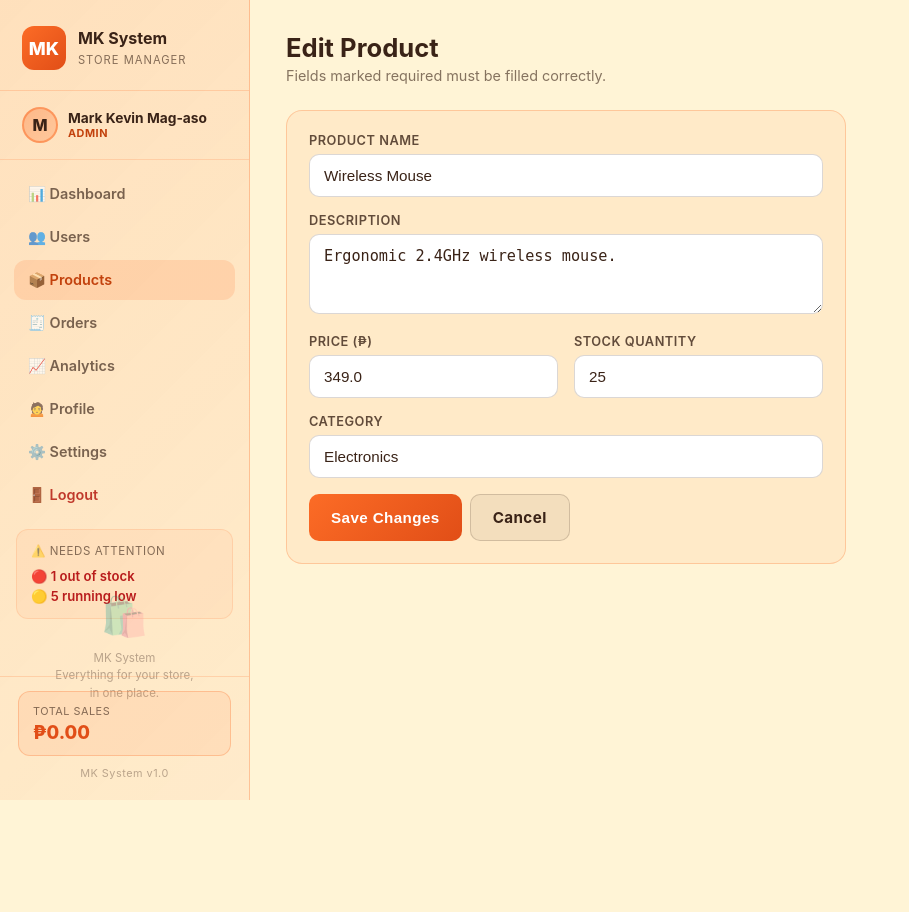
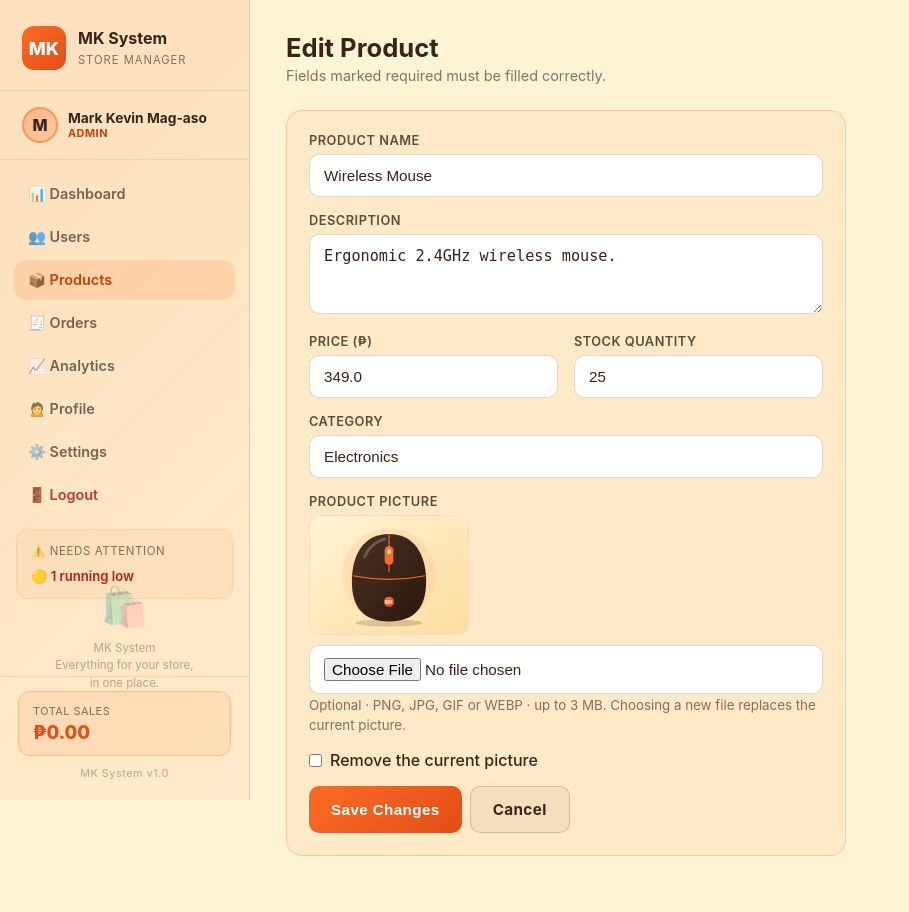
Before and after one commit to markevin592-commits/My-E-Commerce-System, a Flask app: page /products/edit/1 in a window 1280 px wide. Shown: the whole page, without its empty margins (0-909 px from the left). Before the commit the page ends 800 px from the top, so only its background shows below. Run offline with Flask 3, Linux system fonts and the light colour scheme; the visitor is signed in with stand-in values (Sample User, id 1); some libraries are stand-ins or nearby versions.

Commit message:
Five products with pictures

```diff
--- a/app.py
+++ b/app.py
@@ -14,7 +14,9 @@ resets all data (by design - "Temporary Storage", no database).
 """
 
 from functools import wraps
+import os
 import re
+import uuid
 from flask import (
     Flask, render_template, request, redirect, url_for, session, flash, abort
 )
@@ -26,6 +28,7 @@ from models import DataStore, Order, seed
 app = Flask(__name__)
 app.secret_key = "change-this-secret-key-before-deploying"  # used to sign the session cookie
 csrf = CSRFProtect(app)  # every POST form now needs a valid {{ csrf_token() }} field
+app.config["MAX_CONTENT_LENGTH"] = 3 * 1024 * 1024  # reject uploads over 3 MB
 
 
 @app.errorhandler(CSRFError)
@@ -33,8 +36,66 @@ def handle_csrf_error(e):
     flash("Your session expired or that form was already submitted. Please try again.", "error")
     return redirect(request.referrer or url_for("index"))
 
+
+@app.errorhandler(413)
+def handle_file_too_large(e):
+    flash("That picture is too big — please keep it under 3 MB.", "error")
+    return redirect(request.referrer or url_for("index"))
+
+
 store = DataStore()
 seed(store)
+
+
+# ---------------------------------------------------------------------------
+# PRODUCT PICTURE UPLOADS
+# Like everything else in this project the files are temporary: they live in
+# static/uploads/ and are forgotten when the server's data resets.
+# ---------------------------------------------------------------------------
+
+UPLOAD_DIR = os.path.join(app.static_folder, "uploads")
+ALLOWED_IMAGE_EXT = {"png", "jpg", "jpeg", "gif", "webp"}
+
+
+def _looks_like_image(header):
+    """Check the file's first bytes (not just its name) so a renamed .exe/.txt is refused."""
+    return (
+        header.startswith(b"\x89PNG\r\n\x1a\n")
+        or header.startswith(b"\xff\xd8\xff")
+        or header[:6] in (b"GIF87a", b"GIF89a")
+        or (header[:4] == b"RIFF" and header[8:12] == b"WEBP")
+    )
+
+
+def save_product_image(file_storage):
+    """Validate and save an uploaded product picture.
+
+    Returns the path relative to /static (e.g. "uploads/ab12.png"), or None when
+    no file was chosen. Raises ValueError with a friendly message if it's not a
+    real image.
+    """
+    if not file_storage or not file_storage.filename:
+        return None
+    filename = file_storage.filename
+    ext = filename.rsplit(".", 1)[-1].lower() if "." in filename else ""
+    if ext not in ALLOWED_IMAGE_EXT:
+        raise ValueError("Product picture must be a PNG, JPG, GIF, or WEBP image.")
+    header = file_storage.stream.read(16)
+    file_storage.stream.seek(0)
+    if not _looks_like_image(header):
+        raise ValueError("That file doesn't look like a real image. Please choose a PNG, JPG, GIF, or WEBP.")
+    os.makedirs(UPLOAD_DIR, exist_ok=True)
+    saved_name = f"{uuid.uuid4().hex}.{ext}"
+    file_storage.save(os.path.join(UPLOAD_DIR, saved_name))
+    return f"uploads/{saved_name}"
+
+
+def remove_uploaded_image(image_path):
+    """Delete a previously uploaded picture. Bundled images (img/products/...) are never touched."""
+    if image_path and image_path.startswith("uploads/"):
+        target = os.path.join(UPLOAD_DIR, os.path.basename(image_path))
+        if os.path.isfile(target):
+            os.remove(target)
 
 
 # ---------------------------------------------------------------------------
@@ -388,6 +449,13 @@ def add_product():
             errors.append("Stock must be a whole number.")
             stock_val = 0
 
+        image_path = None
+        if not errors:
+            try:
+                image_path = save_product_image(request.files.get("image"))
+            except ValueError as e:
+                errors.append(str(e))
+
         if errors:
             for e in errors:
                 flash(e, "error")
@@ -395,7 +463,8 @@ def add_product():
 
         store.add_product(name=name, description=description, price=price_val,
                            stock=stock_val, category=category,
-                           created_by=current_user().username)
+                           created_by=current_user().username,
+                           image=image_path or "")
         flash(f"Product '{name}' added.", "success")
         return redirect(url_for("manage_products"))
 
@@ -435,13 +504,27 @@ def edit_product(product_id):
             errors.append("Stock must be a whole number.")
             stock_val = product.stock
 
+        new_image = None
+        if not errors:
+            try:
+                new_image = save_product_image(request.files.get("image"))
+            except ValueError as e:
+                errors.append(str(e))
+
         if errors:
             for e in errors:
                 flash(e, "error")
             return render_template("product_form.html", form=request.form, mode="edit", target=product)
 
-        store.update_product(product_id, name=name, description=description,
-                              price=price_val, stock=stock_val, category=category)
+        fields = dict(name=name, description=description, price=price_val,
+                      stock=stock_val, category=category)
+        if new_image:                                   # a new picture replaces the old one
+            remove_uploaded_image(product.image)
+            fields["image"] = new_image
+        elif request.form.get("remove_image") == "on":  # or the picture was explicitly removed
+            remove_uploaded_image(product.image)
+            fields["image"] = ""
+        store.update_product(product_id, **fields)
         flash("Product updated.", "success")
         return redirect(url_for("manage_products"))
 
@@ -452,7 +535,10 @@ def edit_product(product_id):
 @roles_required("admin", "staff")
 def delete_product(product_id):
     try:
+        product = store.get_product(product_id)
         store.delete_product(product_id)
+        if product:
+            remove_uploaded_image(product.image)
         flash("Product deleted.", "success")
     except ValueError as e:
         flash(str(e), "error")
--- a/requirements.txt
+++ b/requirements.txt
@@ -1,4 +1,3 @@
 Flask>=3.0
 Flask-WTF>=1.2
 Werkzeug>=3.0
-gunicorn>=21.2
--- a/static/css/style.css
+++ b/static/css/style.css
@@ -410,3 +410,26 @@ tr:last-child td { border-bottom: none; }
     .product-card .card-actions form,
     .product-card .card-actions .btn { width: 100%; flex: none; min-width: 0; }
 }
+
+/* ---------- Product pictures ---------- */
+.product-thumb {
+    width: 100%; aspect-ratio: 4 / 3; object-fit: cover; display: block;
+    border-radius: 12px; margin-bottom: 4px;
+    background: rgba(252,108,38,0.08);
+}
+.product-thumb.placeholder { display: flex; align-items: center; justify-content: center; font-size: 2.6rem; }
+
+/* small square thumbnails used inside tables (Products, Cart, Order review) */
+.row-thumb {
+    width: 44px; height: 44px; object-fit: cover; display: inline-block; vertical-align: middle;
+    border-radius: 8px; margin-right: 10px; background: rgba(252,108,38,0.08);
+}
+.row-thumb.placeholder { display: inline-flex; align-items: center; justify-content: center; font-size: 1.3rem; }
+
+/* Add/Edit Product form */
+.current-picture, .image-preview {
+    width: 160px; aspect-ratio: 4 / 3; object-fit: cover; display: block;
+    border-radius: 12px; border: 1px solid var(--card-border); background: #fff;
+}
+.current-picture { margin-bottom: 10px; }
+.image-preview { margin-top: 10px; }
--- a/templates/cart.html
+++ b/templates/cart.html
@@ -1,4 +1,5 @@
 {% extends "base.html" %}
+{% from "_macros.html" import product_image %}
 {% block title %}My Cart{% endblock %}
 {% block content %}
 <div class="page-header">
@@ -16,7 +17,7 @@
         <tbody>
         {% for row in items %}
             <tr>
-                <td>{{ row.product.name }}</td>
+                <td>{{ product_image(row.product, 'row-thumb') }}{{ row.product.name }}</td>
                 <td>₱{{ "%.2f"|format(row.product.price) }}</td>
                 <td>
                     <form method="POST" action="{{ url_for('update_cart', product_id=row.product.id) }}" class="qty-stepper" style="display:inline-flex;" onsubmit="return true;">
--- a/templates/dashboard_customer.html
+++ b/templates/dashboard_customer.html
@@ -1,4 +1,5 @@
 {% extends "base.html" %}
+{% from "_macros.html" import product_image %}
 {% block title %}My Dashboard{% endblock %}
 {% block content %}
 <div class="page-header">
@@ -46,6 +47,7 @@
         <div class="product-grid" id="featuredGrid">
             {% for p in products %}
             <div class="product-card">
+                {{ product_image(p) }}
                 <span class="cat-tag">{{ p.category }}</span>
                 <h4>{{ p.name }}</h4>
                 <div class="desc">{{ p.description }}</div>
--- a/templates/dashboard_staff.html
+++ b/templates/dashboard_staff.html
@@ -1,4 +1,5 @@
 {% extends "base.html" %}
+{% from "_macros.html" import product_image %}
 {% block title %}Staff Dashboard{% endblock %}
 {% block content %}
 <div class="page-header">
@@ -45,6 +46,7 @@
     <div class="product-grid">
         {% for p in products[:4] %}
         <div class="product-card">
+            {{ product_image(p) }}
             <h4>{{ p.name }}</h4>
             <div class="desc">{{ p.category }}</div>
             <div class="price">₱{{ "%.2f"|format(p.price) }}</div>
--- a/templates/order_review.html
+++ b/templates/order_review.html
@@ -1,4 +1,5 @@
 {% extends "base.html" %}
+{% from "_macros.html" import product_image %}
 {% block title %}Review Your Order{% endblock %}
 {% block content %}
 <div class="page-header">
@@ -16,7 +17,7 @@
             <thead><tr><th>Product</th><th>Unit Price</th><th>Qty</th><th>Subtotal</th></tr></thead>
             <tbody>
                 <tr>
-                    <td>{{ product.name }}</td>
+                    <td>{{ product_image(product, 'row-thumb') }}{{ product.name }}</td>
                     <td>₱{{ "%.2f"|format(product.price) }}</td>
                     <td>{{ quantity }}</td>
                     <td>₱{{ "%.2f"|format(subtotal) }}</td>
--- a/templates/product_form.html
+++ b/templates/product_form.html
@@ -9,7 +9,7 @@
 </div>
 
 <div class="panel form-card">
-    <form method="POST">
+    <form method="POST" enctype="multipart/form-data">
     <input type="hidden" name="csrf_token" value="{{ csrf_token() }}">
         <div class="field">
             <label>Product Name</label>
@@ -34,10 +34,45 @@
             <input type="text" name="category" value="{{ form.category or '' }}" placeholder="e.g. Electronics">
         </div>
 
+        {% set has_current_image = (mode == 'edit' and target and target.image) %}
+        <div class="field">
+            <label>Product Picture</label>
+            {% if has_current_image %}
+            <img class="current-picture" src="{{ url_for('static', filename=target.image) }}" alt="Current picture of {{ target.name }}">
+            {% endif %}
+            <input type="file" name="image" id="imageInput" accept="image/png,image/jpeg,image/gif,image/webp">
+            <small>Optional · PNG, JPG, GIF or WEBP · up to 3 MB.{% if has_current_image %} Choosing a new file replaces the current picture.{% endif %}</small>
+            <img id="imagePreview" class="image-preview" alt="Preview of the chosen picture" style="display:none;">
+        </div>
+        {% if has_current_image %}
+        <div class="checkbox-row">
+            <input type="checkbox" name="remove_image" id="remove_image">
+            <label for="remove_image" style="margin:0; text-transform:none; font-weight:500;">Remove the current picture</label>
+        </div>
+        {% endif %}
+
         <div class="actions-row">
             <button type="submit" class="btn">{{ 'Save Changes' if mode=='edit' else 'Add Product' }}</button>
             <a href="{{ url_for('manage_products') }}" class="btn ghost">Cancel</a>
         </div>
     </form>
 </div>
+
+<script>
+    // Show a preview of the chosen picture, and catch oversized files before uploading.
+    const imageInput = document.getElementById('imageInput');
+    const imagePreview = document.getElementById('imagePreview');
+    imageInput.addEventListener('change', () => {
+        const file = imageInput.files[0];
+        if (!file) { imagePreview.style.display = 'none'; return; }
+        if (file.size > 3 * 1024 * 1024) {
+            alert('That picture is over 3 MB — please choose a smaller one.');
+            imageInput.value = '';
+            imagePreview.style.display = 'none';
+            return;
+        }
+        imagePreview.src = URL.createObjectURL(file);
+        imagePreview.style.display = 'block';
+    });
+</script>
 {% endblock %}
--- a/templates/products.html
+++ b/templates/products.html
@@ -1,4 +1,5 @@
 {% extends "base.html" %}
+{% from "_macros.html" import product_image %}
 {% block title %}Manage Products{% endblock %}
 {% block content %}
 <div class="page-header">
@@ -16,7 +17,7 @@
         <tbody>
         {% for p in products %}
             <tr>
-                <td>{{ p.name }}</td>
+                <td>{{ product_image(p, 'row-thumb') }}{{ p.name }}</td>
                 <td>{{ p.category }}</td>
                 <td>₱{{ "%.2f"|format(p.price) }}</td>
                 <td>
--- a/templates/public_shop.html
+++ b/templates/public_shop.html
@@ -1,4 +1,5 @@
 <!DOCTYPE html>
+{% from "_macros.html" import product_image %}
 <html lang="en">
 <head>
     <meta charset="UTF-8">
@@ -58,6 +59,7 @@
             <div class="product-grid" id="shopGrid">
                 {% for p in products %}
                 <div class="product-card" data-category="{{ p.category }}">
+                    {{ product_image(p) }}
                     <span class="cat-tag">{{ p.category }}</span>
                     <h4>{{ p.name }}</h4>
                     <div class="desc">{{ p.description }}</div>
--- a/templates/store.html
+++ b/templates/store.html
@@ -1,4 +1,5 @@
 {% extends "base.html" %}
+{% from "_macros.html" import product_image %}
 {% block title %}Store{% endblock %}
 {% block content %}
 <div class="page-header">
@@ -28,6 +29,7 @@
 <div class="product-grid" id="productGrid">
     {% for p in products %}
     <div class="product-card" data-category="{{ p.category }}">
+        {{ product_image(p) }}
         <span class="cat-tag">{{ p.category }}</span>
         <h4>{{ p.name }}</h4>
         <div class="desc">{{ p.description }}</div>
```
Also changed, not shown: models.py (+16 -85 lines), templates/_macros.html (added, +9 -0 lines), static/img/products/keyboard.svg (added), static/img/products/mouse.svg (added), static/img/products/mug.svg (added), static/img/products/notebook.svg (added), static/img/products/tote.svg (added).
